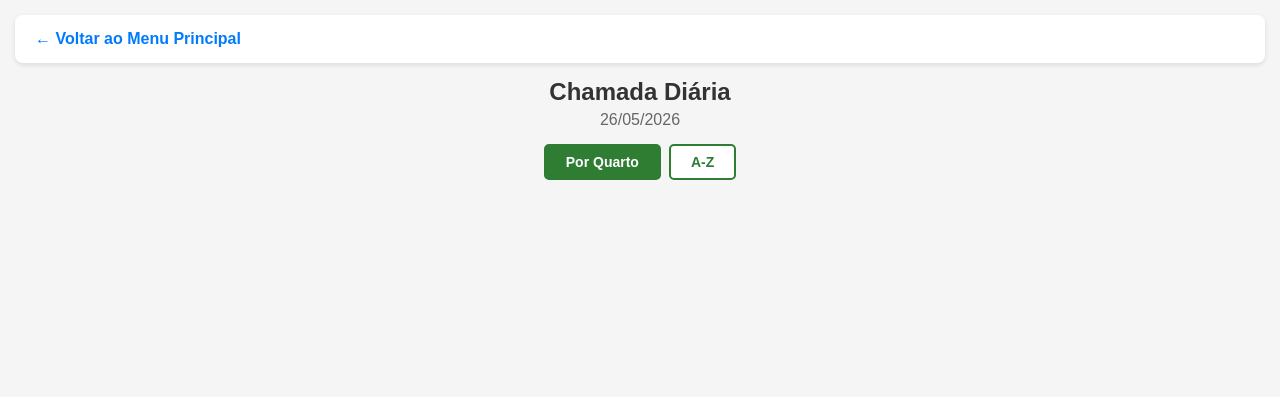
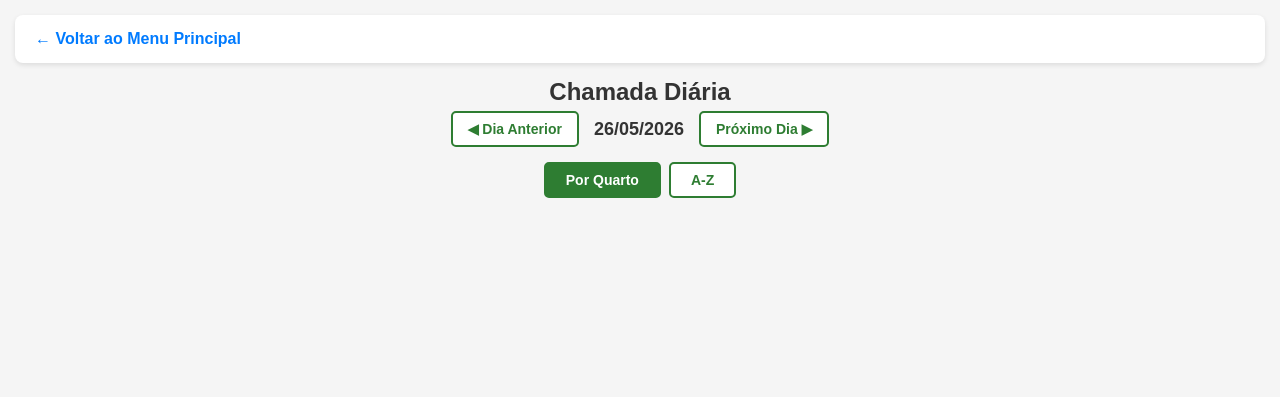
Before and after one commit to larditosotele-pixel/sisa-nuvem, a Flask app: page /chamada in a window 1280 px wide. Shown: the part 75-472 px from the top of the page. Run offline with Flask 3, Linux system fonts and the light colour scheme; data that the repository does not hold is empty; some libraries are stand-ins or nearby versions.

Commit message:
Update chamada.html

```diff
--- a/templates/chamada.html
+++ b/templates/chamada.html
@@ -48,6 +48,28 @@
   .container { max-width: 800px; margin: 0 auto; padding: 0 15px 100px; }
         h1 { text-align: center; margin-bottom: 5px; color: #333; font-size: 24px; }
   .data-chamada { text-align: center; color: #666; margin-bottom: 15px; font-size: 16px; }
+
+  /* NAVEGAÇÃO DE DATA - NOVO */
+  .navegacao-data {
+            display: flex;
+            justify-content: center;
+            align-items: center;
+            gap: 15px;
+            margin-bottom: 15px;
+        }
+  .btn-nav {
+            padding: 8px 15px;
+            border: 2px solid #2e7d32;
+            background: white;
+            color: #2e7d32;
+            border-radius: 5px;
+            cursor: pointer;
+            font-weight: bold;
+            text-decoration: none;
+            font-size: 14px;
+        }
+  .btn-nav:hover { background: #2e7d32; color: white; }
+  .data-atual { font-size: 18px; font-weight: bold; color: #333; }
 
   .controles-ordem {
             display: flex;
@@ -148,7 +170,7 @@
         }
 
         @media print {
-       .navbar,.header-nav,.controles-ordem,.btn-salvar { display: none!important; }
+       .navbar,.header-nav,.controles-ordem,.btn-salvar,.navegacao-data { display: none!important; }
        .btn-chamada { border: 1px solid #000; }
         }
     </style>
@@ -170,14 +192,23 @@
 
     <div class="container">
         <h1>Chamada Diária</h1>
-        <div class="data-chamada">{{ data_hoje }}</div>
+
+        <!-- NAVEGAÇÃO DE DATA - NOVO -->
+        <div class="navegacao-data">
+            <a href="{{ url_for('chamada', data=dia_anterior, ordem=ordem) }}" class="btn-nav">◀ Dia Anterior</a>
+            <span class="data-atual">{{ data_hoje }}</span>
+            <a href="{{ url_for('chamada', data=proximo_dia, ordem=ordem) }}" class="btn-nav">Próximo Dia ▶</a>
+        </div>
 
         <div class="controles-ordem">
-            <a href="{{ url_for('chamada', ordem='quarto') }}" class="btn-ordem {% if ordem == 'quarto' %}ativo{% endif %}">Por Quarto</a>
-            <a href="{{ url_for('chamada', ordem='alfabetica') }}" class="btn-ordem {% if ordem == 'alfabetica' %}ativo{% endif %}">A-Z</a>
+            <a href="{{ url_for('chamada', ordem='quarto', data=data_selecionada) }}" class="btn-ordem {% if ordem == 'quarto' %}ativo{% endif %}">Por Quarto</a>
+            <a href="{{ url_for('chamada', ordem='alfabetica', data=data_selecionada) }}" class="btn-ordem {% if ordem == 'alfabetica' %}ativo{% endif %}">A-Z</a>
         </div>
 
         <form method="POST" action="{{ url_for('chamada') }}">
+            <!-- INPUT OCULTO COM A DATA - NOVO -->
+            <input type="hidden" name="data_chamada" value="{{ data_selecionada }}">
+
             {% for c in conviventes %}
             <div class="card-convivente">
                 {% if c['foto_base64'] %}
```
